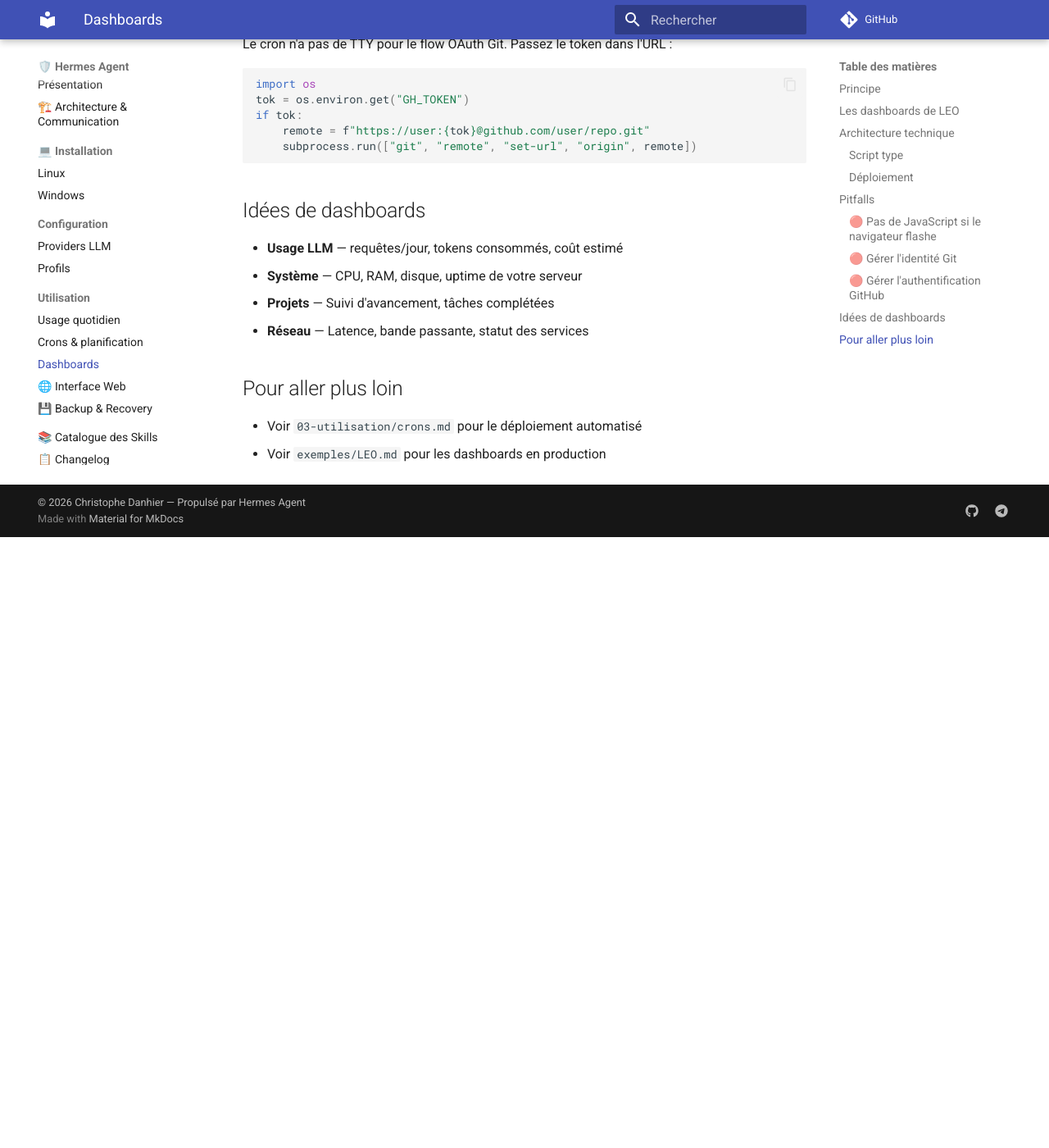
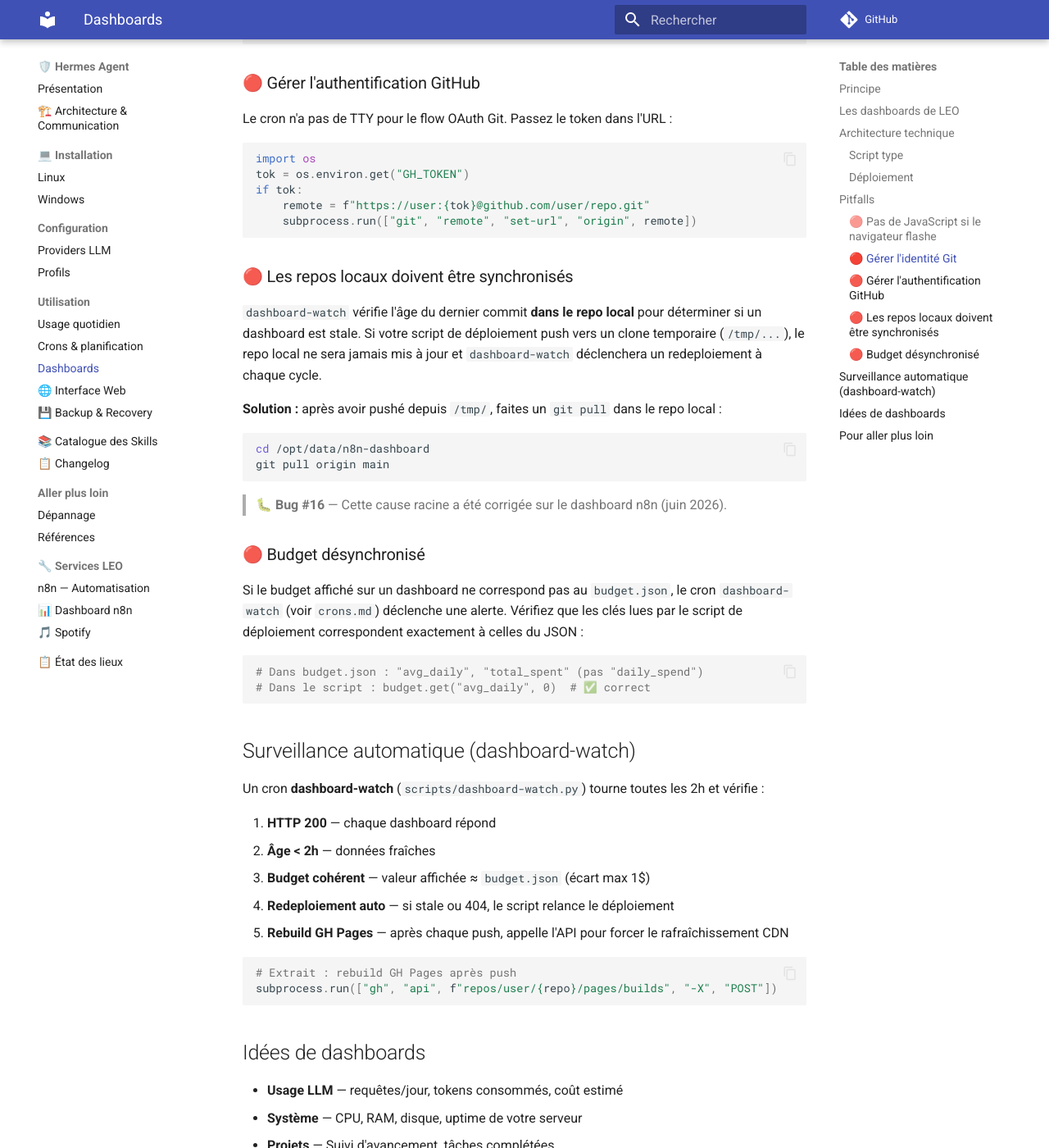
Before and after one commit to christophedanhier-hash/hermes-wiki, an MkDocs documentation site: the page built from docs/hermes/utilisation/dashboards.md, in a window 1280 px wide and 1400 px high, scrolled down 2638 px. Shown: the whole window at 82% size. Built offline with MkDocs 1.6.1 and Material for MkDocs 9.7.7, drawn with Linux system fonts in a browser that asks for light colours; comment, search, counter and statistics services are not loaded; before the commit the page ends 3293 px from its top, so only the background shows below that; some of the changed text lies outside the part shown.

Commit message:
sync: wiki mis à jour depuis les sources

````diff
--- a/docs/hermes/utilisation/dashboards.md
+++ b/docs/hermes/utilisation/dashboards.md
@@ -16,14 +16,16 @@
 
 ## Les dashboards de LEO
 
-LEO a **5 dashboards** en production, tous rafraîchis toutes les heures :
+LEO a **6 dashboards** en production, tous rafraîchis toutes les heures :
 
 | Dashboard | Contenu | URL | Cron |
 |-----------|---------|-----|------|
-| **Hermes KPI** | Budget DeepSeek, sessions, coûts | [dashboard-leo](https://christophedanhier-hash.github.io/dashboard-leo/) | H:10 |
+| **LEO KPI** | Budget DeepSeek, sessions, coûts | [dashboard-leo](https://christophedanhier-hash.github.io/dashboard-leo/) | H:10 |
+| **BAVI LEO** | KPIs BAVI (sessions, tokens, budget) | [bavi-leo-dashboard](https://christophedanhier-hash.github.io/bavi-leo-dashboard/) | H:05 |
 | **3 Machines** | CPU, RAM, disque LEO/Yoga/Penguin | [leo-metrics](https://christophedanhier-hash.github.io/leo-metrics/) | H:15 |
 | **Crons LEO** | État de tous les crons, historique 7j | [crons-dashboard](https://christophedanhier-hash.github.io/crons-dashboard/) | H:20 |
-| **Backup** | Dernier backup, fichiers préservés | Google Drive | 06:00 |
+| **GitHub** | Activité repos Hermes vs Développement | [github-dashboard](https://christophedanhier-hash.github.io/github-dashboard/) | H:25 |
+| **n8n** | Monitoring workflows n8n | [dashboard-n8n](https://christophedanhier-hash.github.io/dashboard-n8n/) | */15 |
 | **Drive Sync** | Dernière sync Drive ↔ GitHub bidirectionnelle | GitHub | 18:00 |
 
 Tous sont générés par des scripts `no_agent` — **0$ de coût LLM** par mise à jour.
@@ -117,6 +119,43 @@
     subprocess.run(["git", "remote", "set-url", "origin", remote])
 ```
 
+### 🔴 Les repos locaux doivent être synchronisés
+
+`dashboard-watch` vérifie l'âge du dernier commit **dans le repo local** pour déterminer si un dashboard est stale. Si votre script de déploiement push vers un clone temporaire (`/tmp/...`), le repo local ne sera jamais mis à jour et `dashboard-watch` déclenchera un redeploiement à chaque cycle.
+
+**Solution :** après avoir pushé depuis `/tmp/`, faites un `git pull` dans le repo local :
+
+```bash
+cd /opt/data/n8n-dashboard
+git pull origin main
+```
+
+> 🐛 **Bug #16** — Cette cause racine a été corrigée sur le dashboard n8n (juin 2026).
+
+### 🔴 Budget désynchronisé
+
+Si le budget affiché sur un dashboard ne correspond pas au `budget.json`, le cron `dashboard-watch` (voir `crons.md`) déclenche une alerte. Vérifiez que les clés lues par le script de déploiement correspondent exactement à celles du JSON :
+
+```python
+# Dans budget.json : "avg_daily", "total_spent" (pas "daily_spend")
+# Dans le script : budget.get("avg_daily", 0)  # ✅ correct
+```
+
+## Surveillance automatique (dashboard-watch)
+
+Un cron **dashboard-watch** (`scripts/dashboard-watch.py`) tourne toutes les 2h et vérifie :
+
+1. **HTTP 200** — chaque dashboard répond
+2. **Âge < 2h** — données fraîches
+3. **Budget cohérent** — valeur affichée ≈ `budget.json` (écart max 1$)
+4. **Redeploiement auto** — si stale ou 404, le script relance le déploiement
+5. **Rebuild GH Pages** — après chaque push, appelle l'API pour forcer le rafraîchissement CDN
+
+```python
+# Extrait : rebuild GH Pages après push
+subprocess.run(["gh", "api", f"repos/user/{repo}/pages/builds", "-X", "POST"])
+```
+
 ## Idées de dashboards
 
 - **Usage LLM** — requêtes/jour, tokens consommés, coût estimé
````
Also changed, not shown: docs/hermes/utilisation/crons.md (+11 -0 lines).
